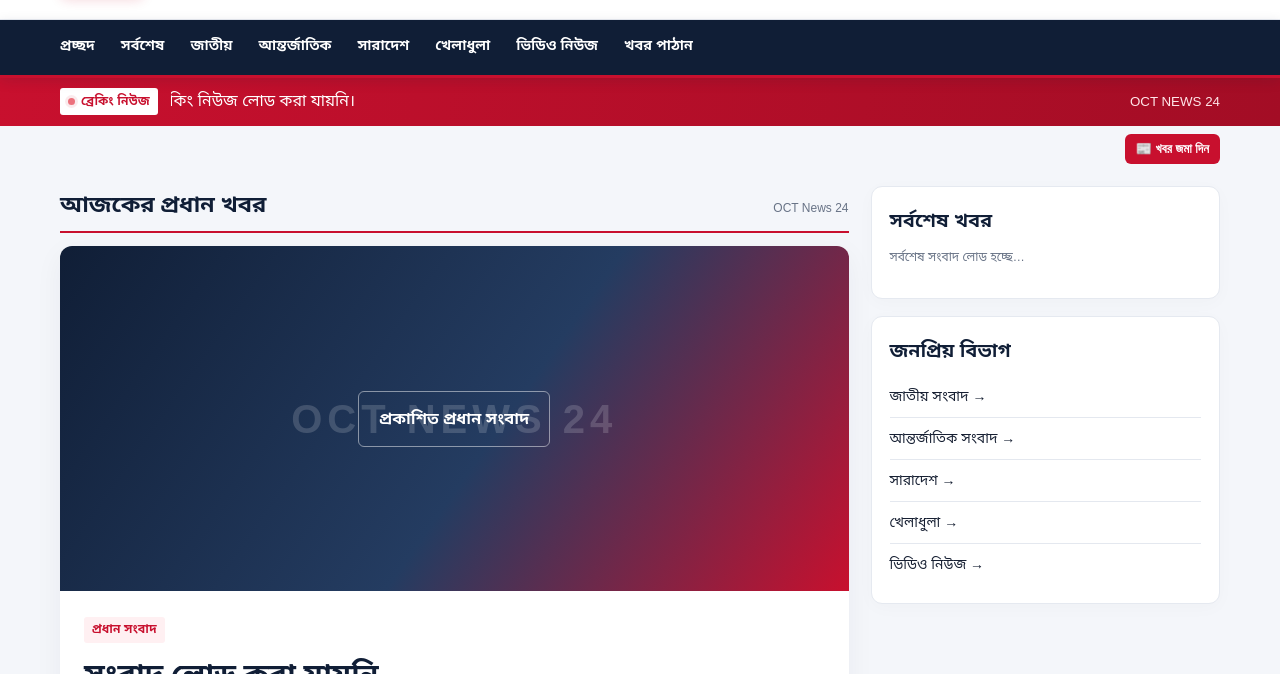
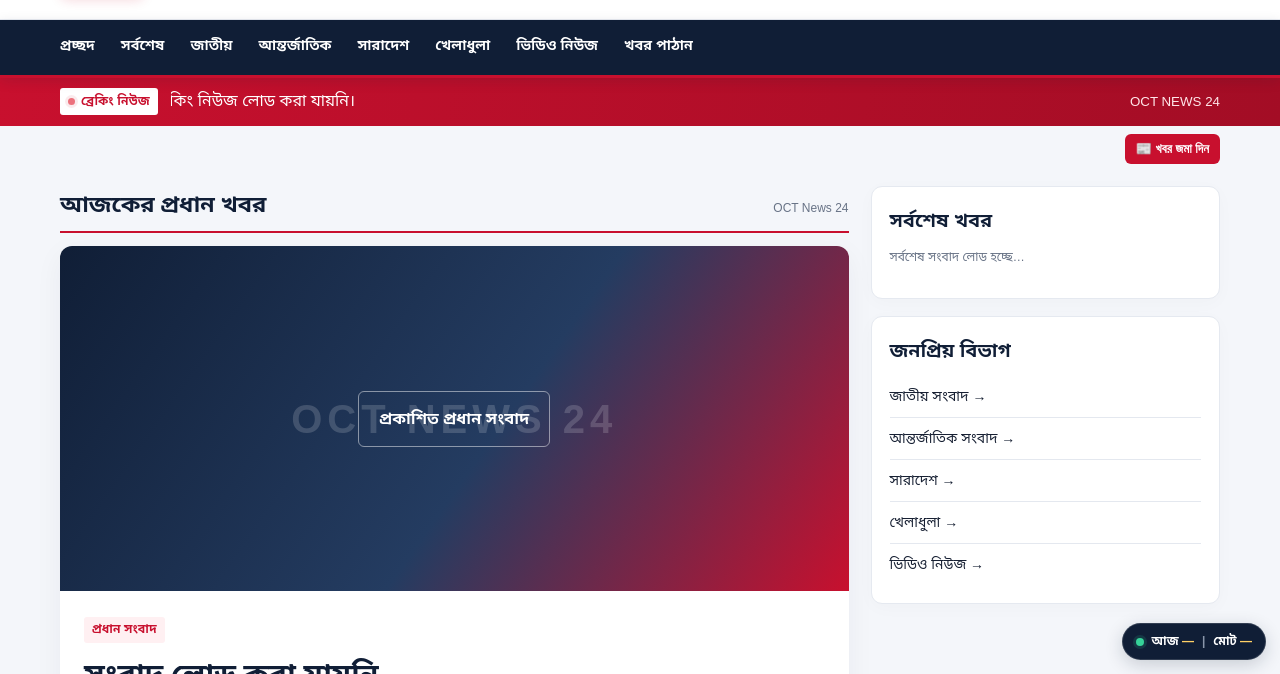
Before and after one commit to octnews24/oct-news-24, a plain HTML site: page index.html in a window 1280 px wide. Shown: the part 126-800 px from the top of the page. Drawn offline with nearby package versions, Linux system fonts and the light colour scheme; no server answers.

Commit message:
Add real daily and total visitor counter

```diff
--- a/index.html
+++ b/index.html
@@ -1269,5 +1269,56 @@ function status(message) {
 @media(max-width:800px){#news-list.cards,.cards{grid-template-columns:repeat(2,minmax(0,1fr))}}
 @media(max-width:440px){#news-list.cards,.cards{grid-template-columns:repeat(2,minmax(0,1fr));gap:9px}.cards .card h3{font-size:13px}.cards .card-body{padding:9px}}
 </style>
+
+<!-- OCT News 24: real visitor counter -->
+<style id="oct-real-visitor-counter-style">
+#oct-real-visitor-counter{position:fixed;right:14px;bottom:14px;z-index:20;display:flex;align-items:center;gap:8px;padding:9px 13px;background:#101e36;color:#fff;border:1px solid #ffffff24;border-radius:999px;box-shadow:0 5px 18px #101e3630;font:600 12px/1.4 Arial,"Noto Sans Bengali",sans-serif}
+#oct-real-visitor-counter .ovc-dot{width:8px;height:8px;border-radius:50%;background:#36d399;box-shadow:0 0 0 3px #36d39924}
+#oct-real-visitor-counter strong{color:#ffd166;font-variant-numeric:tabular-nums}
+#oct-real-visitor-counter .ovc-sep{color:#8995aa}
+@media(max-width:480px){#oct-real-visitor-counter{right:8px;bottom:8px;padding:7px 10px;font-size:11px}}
+</style>
+<div id="oct-real-visitor-counter" role="status" aria-live="polite" title="ওয়েবসাইটে রেকর্ড হওয়া ভিজিট">
+  <span class="ovc-dot" aria-hidden="true"></span>
+  <span>আজ <strong id="ovc-today">—</strong></span>
+  <span class="ovc-sep">|</span>
+  <span>মোট <strong id="ovc-total">—</strong></span>
+</div>
+<script id="oct-real-visitor-counter-script">
+(async function(){
+  const URL="https://uducrvbywfctyrzwbgxm.supabase.co";
+  const KEY="sb_publishable_gRGNrMrTBU5HDVJqpp3GFw_HUit6rxL";
+  const todayEl=document.getElementById("ovc-today");
+  const totalEl=document.getElementById("ovc-total");
+  if(!window.supabase || !todayEl || !totalEl) return;
+  try{
+    const client=window.supabase.createClient(URL,KEY);
+    const day=new Intl.DateTimeFormat("en-CA",{timeZone:"Asia/Dhaka",year:"numeric",month:"2-digit",day:"2-digit"}).format(new Date());
+    const key="octnews24-visitor-id";
+    let visitorId=localStorage.getItem(key);
+    if(!visitorId){
+      visitorId=(crypto.randomUUID?crypto.randomUUID():String(Date.now())+"-"+Math.random().toString(16).slice(2));
+      localStorage.setItem(key,visitorId);
+    }
+    const visitKey="octnews24-visit-"+day;
+    if(localStorage.getItem(visitKey)!=="1"){
+      const {error:insertError}=await client.from("site_visits").insert({visit_date:day,visitor_id:visitorId});
+      if(!insertError || insertError.code==="23505") localStorage.setItem(visitKey,"1");
+      else console.warn("Visitor count insert failed:",insertError.message);
+    }
+    const {data,error}=await client.rpc("get_site_visit_counts");
+    if(error) throw error;
+    const row=Array.isArray(data)?data[0]:data;
+    if(row){
+      todayEl.textContent=Number(row.today_visits||0).toLocaleString("en-US");
+      totalEl.textContent=Number(row.total_visits||0).toLocaleString("en-US");
+    }
+  }catch(err){
+    console.warn("Visitor counter unavailable:",err.message||err);
+    todayEl.textContent="—";totalEl.textContent="—";
+  }
+})();
+</script>
+
 </body>
 </html>
```
